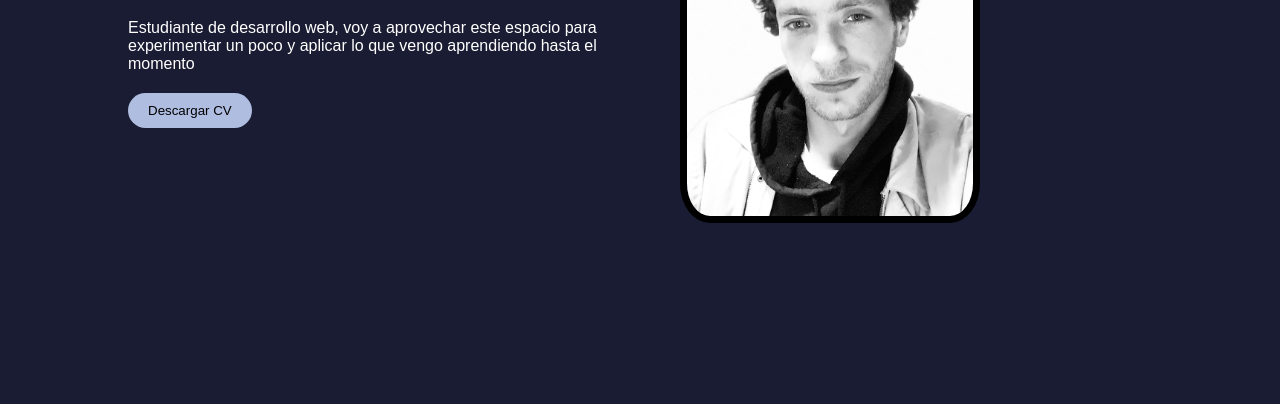
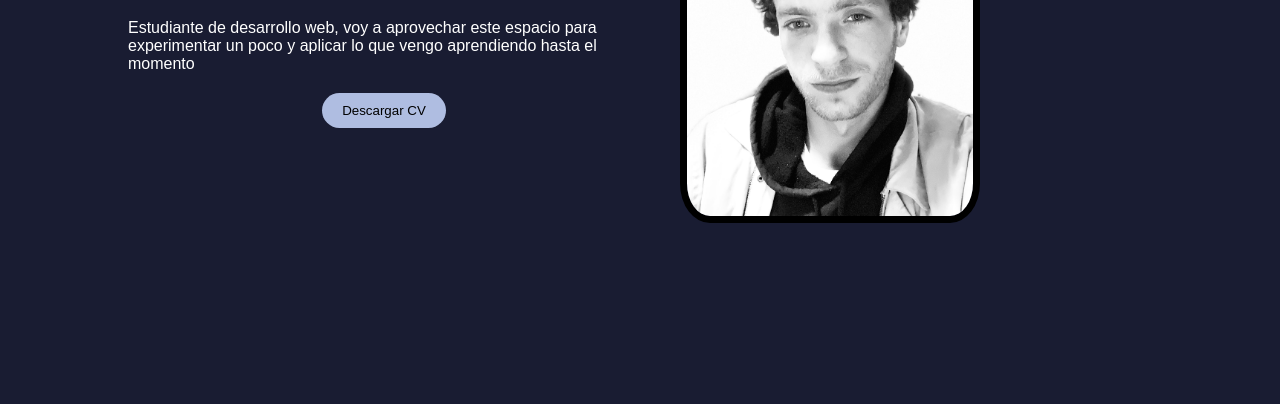
Before and after one commit to franseccoFS/franseccoFS.github.io, a plain HTML site: page index.html in a window 1280 px wide. Shown: the part 394-798 px from the top of the page. Drawn offline with Linux system fonts and the light colour scheme.

Commit message:
descargarCV boton

```diff
--- a/styles.css
+++ b/styles.css
@@ -90,6 +90,10 @@ body {
 
 
 .downloadButton {
+    display: grid;
+    place-items: center;
+    margin: auto;
+    margin-top: 2em;
     padding: 10px 20px;
     background-color: #afbde1;
     border: none;
@@ -100,6 +104,10 @@ body {
 }
 .downloadButton:hover {
     background-color: #fff;
+}
+
+.info-content a {
+    text-decoration: none;
 }
 
 .sobreMi {
```
